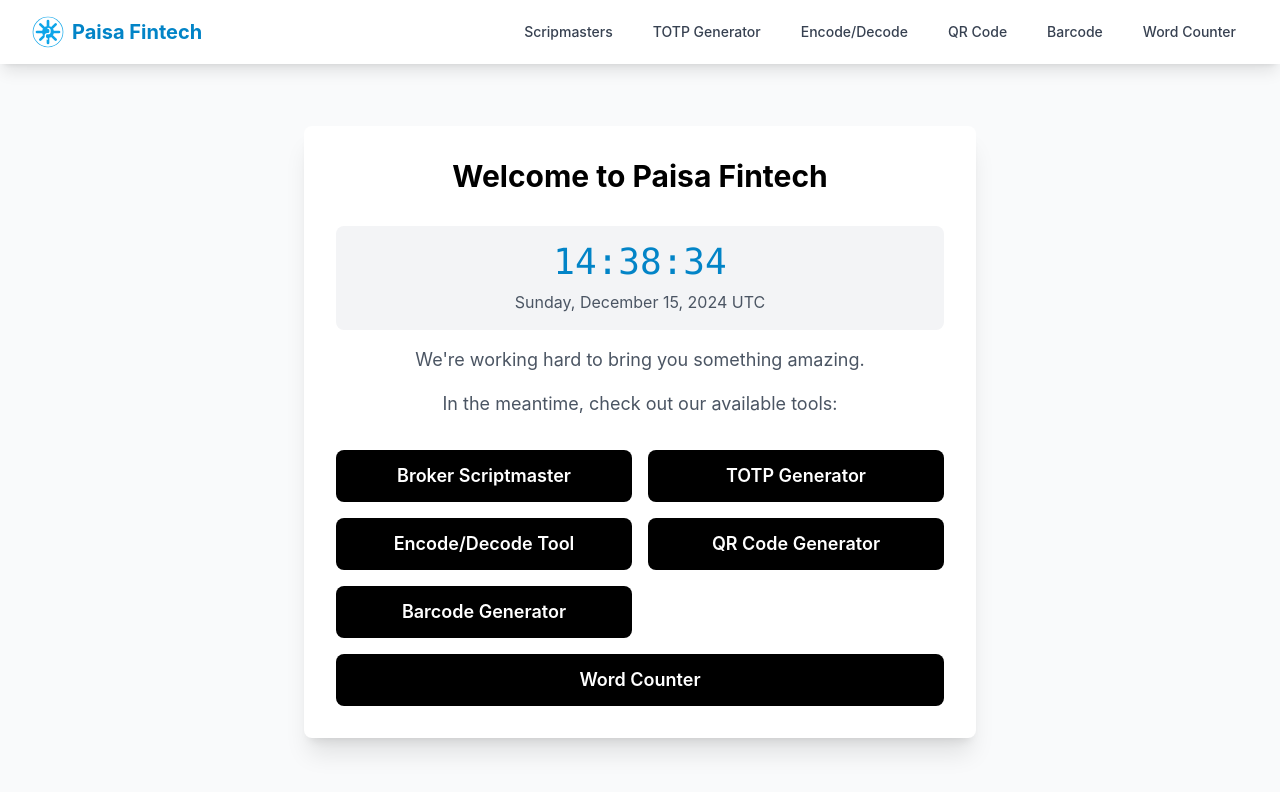
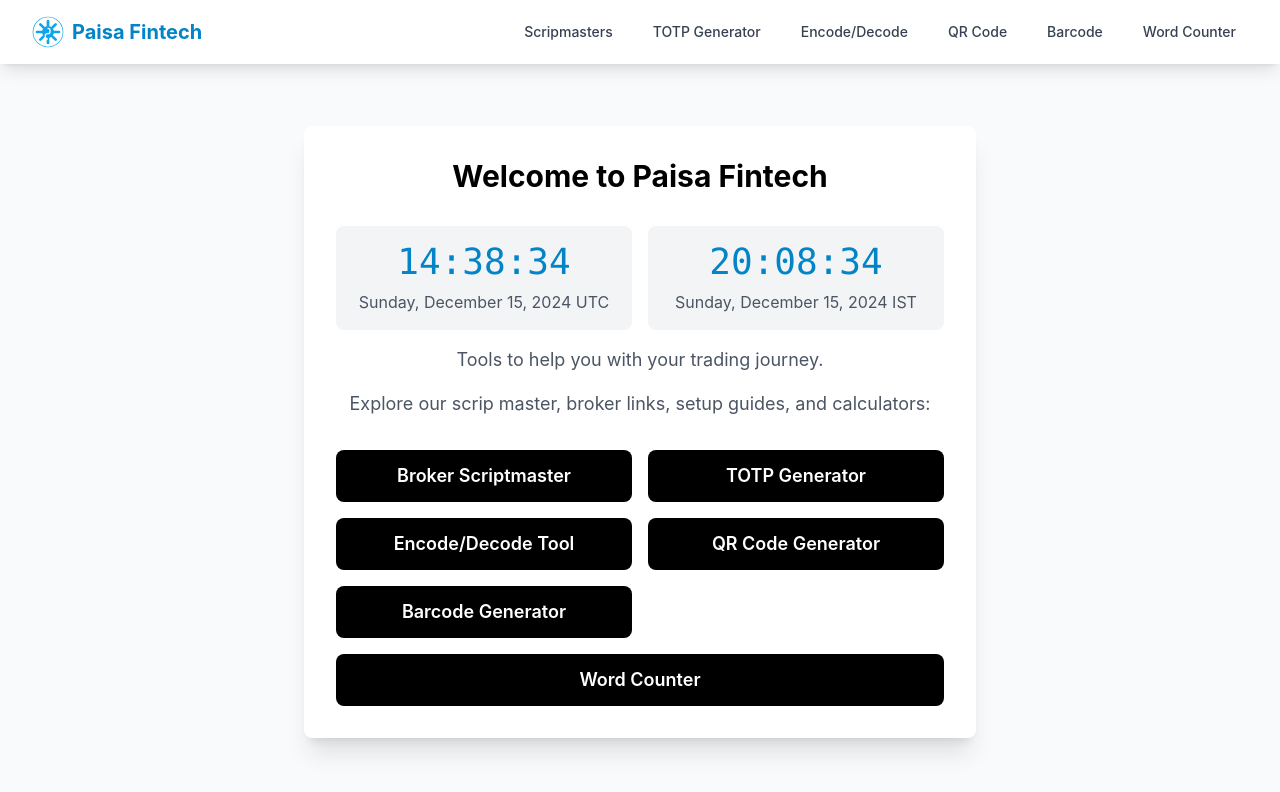
Before and after one commit to RaviMishra-94/solaris, a React (Create React App) app: page / in a window 1280 px wide. Shown: the top 792 px of the page. Built offline with nearby package versions, Linux system fonts and the light colour scheme.

Commit message:
udpated scripmasters

```diff
--- a/src/pages/Home.jsx
+++ b/src/pages/Home.jsx
@@ -34,6 +34,26 @@
     }).format(date);
   };
 
+  const formatISTTime = (date) => {
+    return new Intl.DateTimeFormat('en-US', {
+      hour: '2-digit',
+      minute: '2-digit',
+      second: '2-digit',
+      timeZone: 'Asia/Kolkata',
+      hour12: false,
+    }).format(date);
+  };
+
+  const formatISTDate = (date) => {
+    return new Intl.DateTimeFormat('en-US', {
+      weekday: 'long',
+      year: 'numeric',
+      month: 'long',
+      day: 'numeric',
+      timeZone: 'Asia/Kolkata',
+    }).format(date);
+  };
+
   return (
     <div className="min-h-[calc(100vh-4rem)] flex items-center justify-center p-4">
       <div className="bg-white rounded-lg shadow-xl p-8 max-w-2xl w-full">
@@ -42,19 +62,29 @@
         </h1>
 
         <div className="text-center mb-8">
-          <div className="bg-gray-100 rounded-lg p-4 mb-4">
-            <div className="text-4xl font-mono text-blue-600 mb-2">
-              {formatUTCTime(time)}
+          <div className="grid grid-cols-1 sm:grid-cols-2 gap-4 mb-4">
+            <div className="bg-gray-100 rounded-lg p-4">
+              <div className="text-4xl font-mono text-blue-600 mb-2">
+                {formatUTCTime(time)}
+              </div>
+              <div className="text-gray-600">
+                {formatUTCDate(time)} UTC
+              </div>
             </div>
-            <div className="text-gray-600">
-              {formatUTCDate(time)} UTC
+            <div className="bg-gray-100 rounded-lg p-4">
+              <div className="text-4xl font-mono text-blue-600 mb-2">
+                {formatISTTime(time)}
+              </div>
+              <div className="text-gray-600">
+                {formatISTDate(time)} IST
+              </div>
             </div>
           </div>
           <p className="text-gray-600 text-lg mb-4">
-            We're working hard to bring you something amazing.
+            Tools to help you with your trading journey.
           </p>
           <p className="text-gray-600 text-lg">
-            In the meantime, check out our available tools:
+            Explore our scrip master, broker links, setup guides, and calculators:
           </p>
         </div>
 
--- a/src/pages/ScripmasterLinks.jsx
+++ b/src/pages/ScripmasterLinks.jsx
@@ -1,44 +1,28 @@
 // pages/ScriptmasterLinks.jsx
 import { useState } from 'react';
-import { Search, ExternalLink, Clock, Download } from 'lucide-react';
+import { Search, ExternalLink, Clock, Download, X } from 'lucide-react';
 
 const ScriptmasterLinks = () => {
   const [searchTerm, setSearchTerm] = useState('');
+  const [showDialog, setShowDialog] = useState(false);
+  const [currentLink, setCurrentLink] = useState(null);
 
   const brokerLinks = [
-    {
-      name: 'Zerodha',
-      category: 'Full Service Broker',
-      links: [
-        {
-          title: 'Equity Scriptmaster',
-          url: '#',
-          lastUpdated: '2024-12-08',
-          format: 'CSV'
-        },
-        {
-          title: 'F&O Scriptmaster',
-          url: '#',
-          lastUpdated: '2024-12-08',
-          format: 'CSV'
-        }
-      ]
-    },
     {
       name: 'Angel One',
       category: 'Full Service Broker',
       links: [
         {
-          title: 'NSE Cash Scriptmaster',
-          url: '#',
-          lastUpdated: '2024-12-08',
-          format: 'XLS'
+          title: 'All Exchanges & Segments Scripmaster',
+          url: 'https://margincalculator.angelbroking.com/OpenAPI_File/files/OpenAPIScripMaster.json',
+          lastUpdated: '2025-03-13',
+          format: 'JSON'
         },
         {
-          title: 'NSE F&O Scriptmaster',
-          url: '#',
-          lastUpdated: '2024-12-08',
-          format: 'XLS'
+          title: 'All Exchanges & Segments Scripmaster',
+          url: 'https://drive.google.com/file/d/1LgYvmbfm3IMMbqfHGWniI0yXR75TMldt/view?usp=sharing',
+          lastUpdated: '2025-03-13',
+          format: 'SQLITE(.db)'
         }
       ]
     },
@@ -47,10 +31,10 @@
       category: 'Bank Broker',
       links: [
         {
-          title: 'Complete Scriptmaster',
-          url: '#',
-          lastUpdated: '2024-12-08',
-          format: 'CSV'
+          title: 'All Exchanges & Segments Scripmaster',
+          url: 'https://directlink.icicidirect.com/NewSecurityMaster/SecurityMaster.zip',
+          lastUpdated: '2025-03-13',
+          format: 'ZIP(CSV)'
         }
       ]
     },
@@ -71,6 +55,24 @@
           format: 'CSV'
         }
       ]
+    },
+    {
+      name: 'Zerodha',
+      category: 'Full Service Broker',
+      links: [
+        {
+          title: 'Equity Scriptmaster',
+          url: '#',
+          lastUpdated: '2024-12-08',
+          format: 'CSV'
+        },
+        {
+          title: 'F&O Scriptmaster',
+          url: '#',
+          lastUpdated: '2024-12-08',
+          format: 'CSV'
+        }
+      ]
     }
   ];
 
@@ -78,6 +80,14 @@
     broker.name.toLowerCase().includes(searchTerm.toLowerCase()) ||
     broker.category.toLowerCase().includes(searchTerm.toLowerCase())
   );
+
+  const handleLinkClick = (e, link) => {
+    if (link.url === '#') {
+      e.preventDefault();
+      setCurrentLink(link);
+      setShowDialog(true);
+    }
+  };
 
   return (
     <div className="min-h-screen bg-gray-50 py-8 px-4 sm:px-6 lg:px-8">
@@ -117,7 +127,10 @@
                   <div key={link.title} className="group">
                     <a
                       href={link.url}
+                      target={link.url !== '#' ? "_blank" : ""}
+                      rel={link.url !== '#' ? "noopener noreferrer" : ""}
                       className="block p-3 rounded-lg bg-gray-50 hover:bg-gray-100 transition-colors duration-200"
+                      onClick={(e) => handleLinkClick(e, link)}
                     >
                       <div className="flex items-center justify-between">
                         <div className="flex items-center space-x-3">
@@ -147,6 +160,34 @@
           </p>
         </div>
       </div>
+
+      {/* Coming Soon Dialog */}
+      {showDialog && (
+        <div className="fixed inset-0 bg-black bg-opacity-50 flex items-center justify-center z-50">
+          <div className="bg-white rounded-lg p-6 max-w-md w-full shadow-xl">
+            <div className="flex justify-between items-center mb-4">
+              <h3 className="text-xl font-bold text-black">Coming Soon</h3>
+              <button
+                onClick={() => setShowDialog(false)}
+                className="text-gray-500 hover:text-black transition-colors"
+              >
+                <X size={24} />
+              </button>
+            </div>
+            <p className="text-gray-600 mb-6">
+              {currentLink && `The ${currentLink.title} for this broker will be available soon. We are working on making this data accessible.`}
+            </p>
+            <div className="flex justify-end">
+              <button
+                onClick={() => setShowDialog(false)}
+                className="px-4 py-2 bg-black text-white rounded-lg hover:bg-gray-800 transition-colors"
+              >
+                Close
+              </button>
+            </div>
+          </div>
+        </div>
+      )}
     </div>
   );
 };
```
